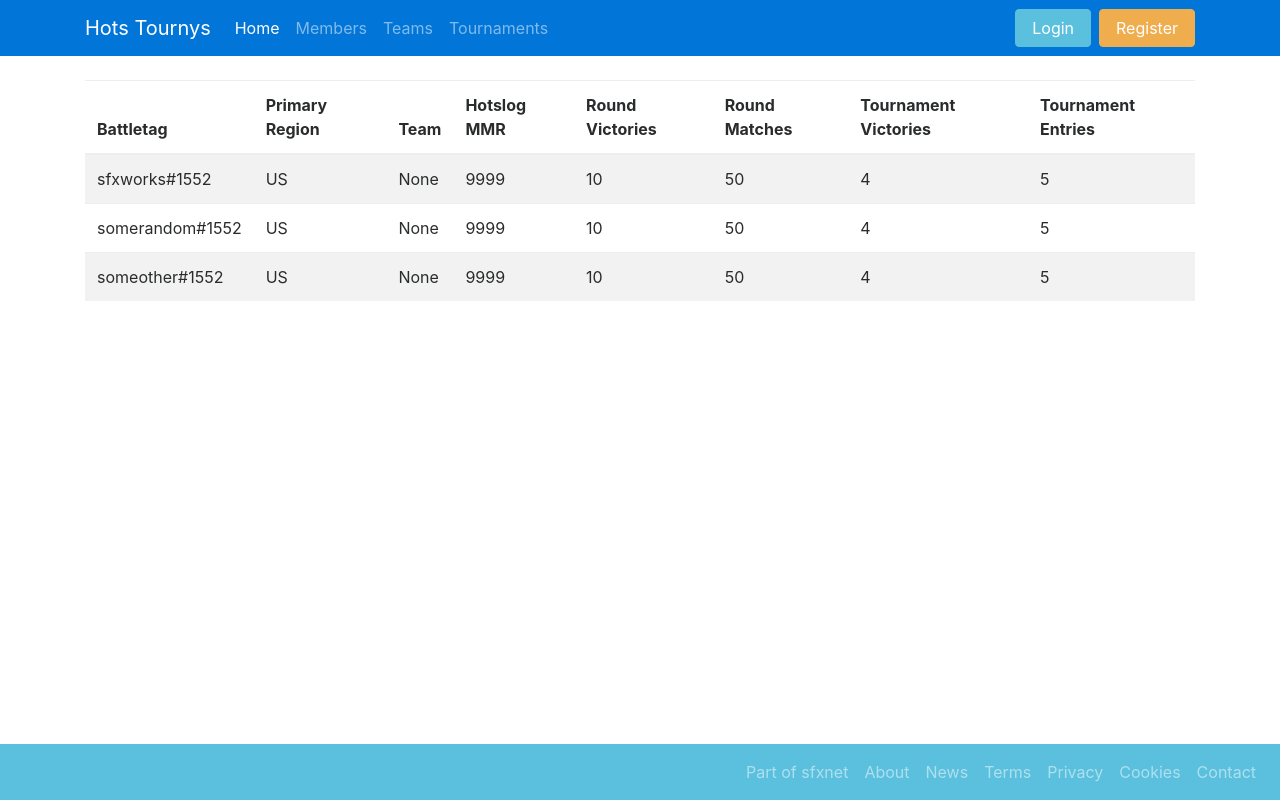
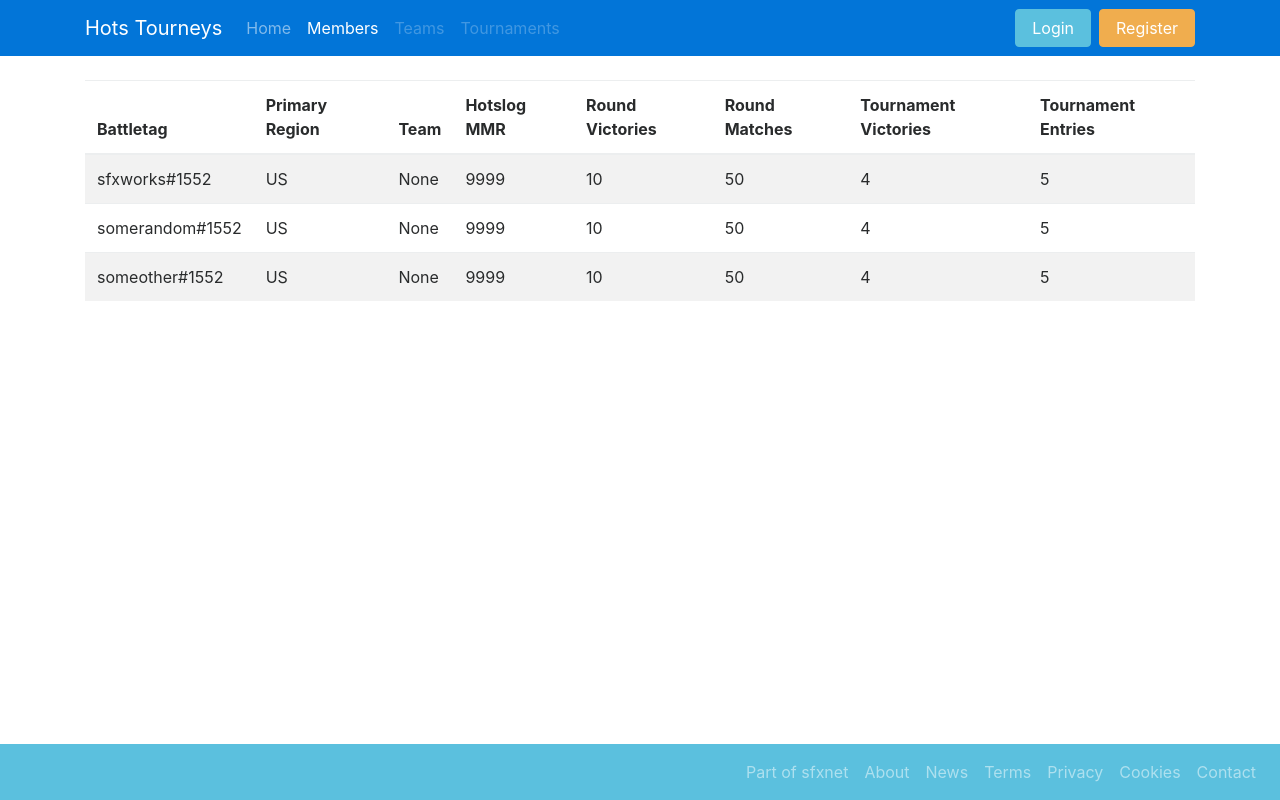
Before and after one commit to sfxworks/HotsTourneySite, a plain HTML site: page public/members.html in a window 1280 px wide. Drawn offline with nearby package versions, Linux system fonts and the light colour scheme.

Commit message:
Updated Nav

```diff
--- a/public/members.html
+++ b/public/members.html
@@ -11,12 +11,12 @@
   <body>
     <nav class="navbar navbar-inverse bg-primary navbar-toggleable-sm  mb-4">
         <div class="container">
-        <a href="/index.html" class="navbar-brand">Hots Tournys</a>
+        <a href="/index.html" class="navbar-brand">Hots Tourneys</a>
         <div class="navbar-nav mr-auto">
-            <a class="nav-item nav-link active" href="#">Home</a>
-            <a class="nav-item nav-link " href="#">Members</a>
-            <a class="nav-item nav-link " href="#">Teams</a>
-            <a class="nav-item nav-link " href="#">Tournaments</a>
+            <a class="nav-item nav-link " href="/index.html">Home</a>
+            <a class="nav-item nav-link active" href="/members.html">Members</a>
+            <a class="nav-item nav-link disabled" href="#">Teams</a>
+            <a class="nav-item nav-link disabled" href="#">Tournaments</a>
         </div>
         <form class="form-inline">
             <a class="btn btn-info mr-2" href="/login.html">Login</a>
```
Also changed, not shown: public/index.html (+5 -5 lines), public/login.html (+1 -1 lines), public/register.html (+5 -5 lines).
